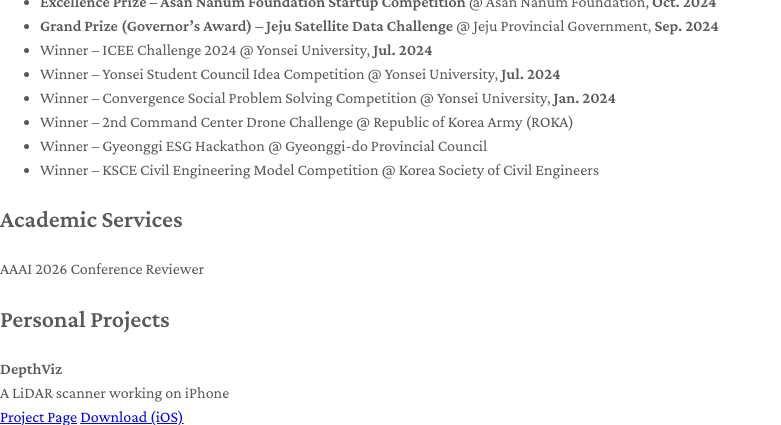
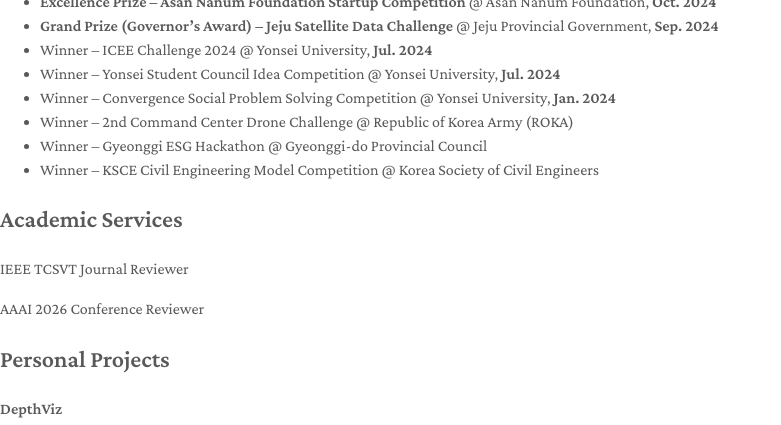
Before and after one commit to tersite1/tersite1.github.io, a Jekyll site: the page built from index.md, in a window 1280 px wide and 900 px high, scrolled down 4189 px, cut to the strip 0-425 px from the top of the window. Shown: the whole strip, without its empty margins (0-781 px from the left). Built offline with Jekyll 4.4.1, drawn with Linux system fonts in a browser that asks for light colours; a style sheet for code colours, icons or effects is not loaded; our own code applies the rules of GitHub Pages for plain Markdown files.

Commit message:
Update index.md

```diff
--- a/index.md
+++ b/index.md
@@ -80,6 +80,8 @@
 
 
 ## Academic Services
+
+IEEE TCSVT Journal Reviewer
 
 AAAI 2026 Conference Reviewer
 
```
